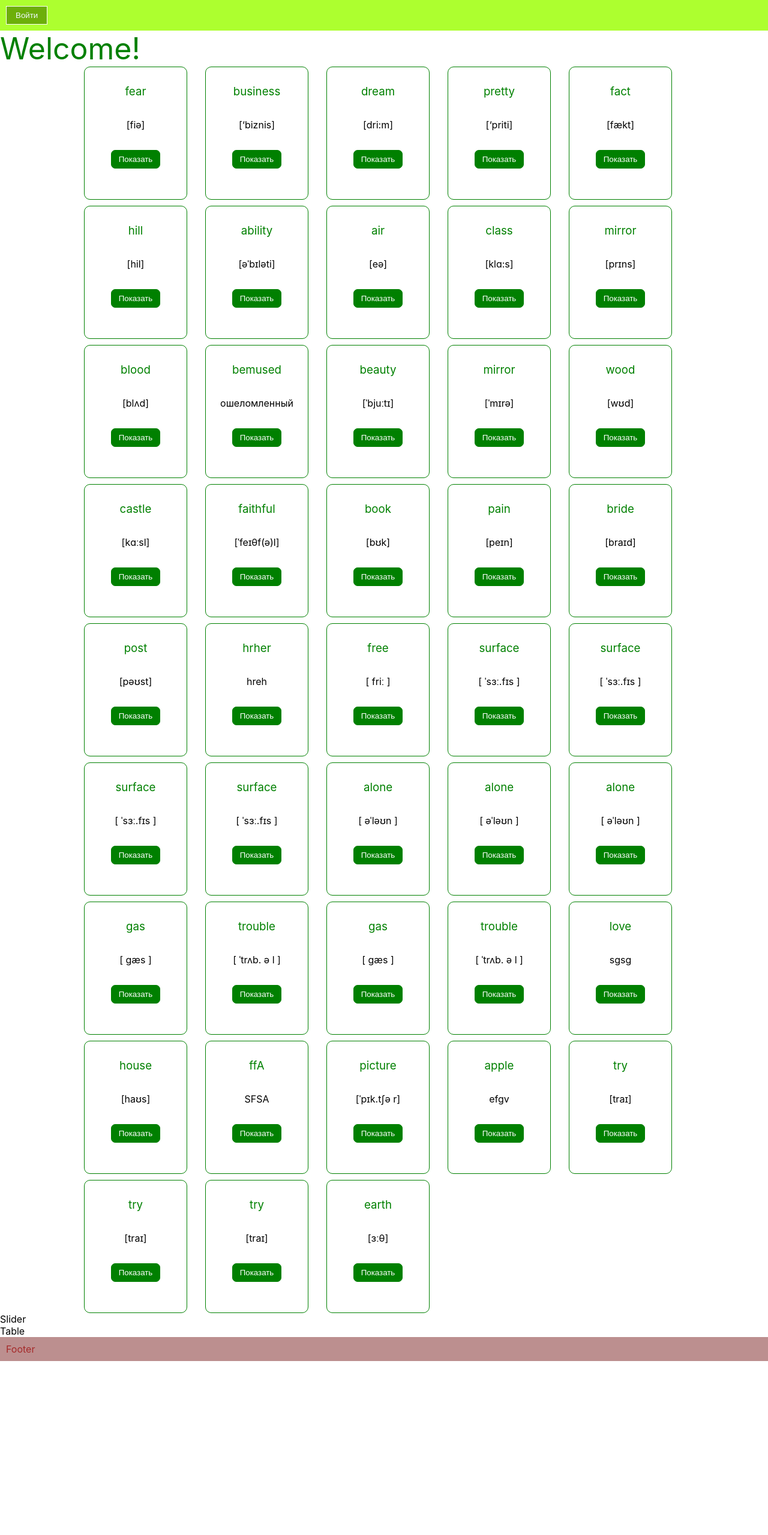
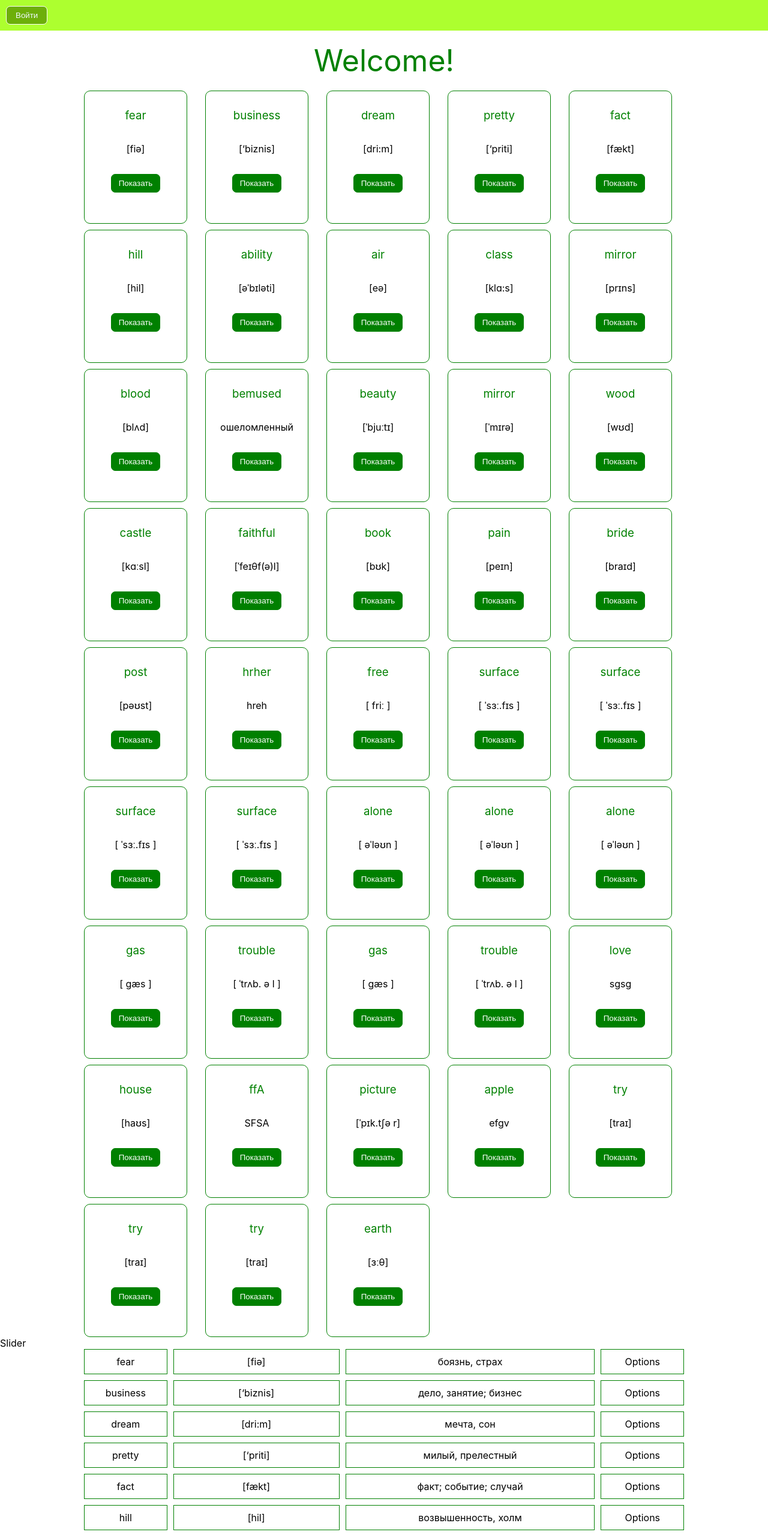
Before and after one commit to albina990/React_globalproject, a React (Create React App) app: page / in a window 1280 px wide. Shown: the top 2559 px of the page at 60% size. Before the commit the page ends 2269 px from the top, so only its background shows below. Built offline with nearby package versions, Linux system fonts and the light colour scheme.

Commit message:
add table

```diff
--- a/src/App.js
+++ b/src/App.js
@@ -14,7 +14,7 @@ function App() {
     <Home/>
     <Cards arr={words}/>
     <Slider/>
-    <Table/>
+    <Table arr={words}/>
     <Footer/>
   </>
   );
--- a/src/components/Button/Button.module.scss
+++ b/src/components/Button/Button.module.scss
@@ -6,3 +6,11 @@
     border-radius: 7px;
     cursor:pointer;
 }
+.header__btn{
+    background-color: rgb(109, 175, 10);
+    border: 1px solid white;
+    color:aliceblue;
+    padding: 7px 15px;
+    border-radius: 7px;
+    cursor:pointer;
+    }
--- a/src/components/Header/Header.jsx
+++ b/src/components/Header/Header.jsx
@@ -1,11 +1,12 @@
 import React from 'react'
+import Button from '../Button/Button'
 import st from './Header.module.scss';
 
 export default function Header() {
   return (
     <header>
     <div className={st.header}>
-      <button className={st.header__button}>Войти</button>
+      <Button styleName='header__btn' content='Войти'/>
     </div>
     </header>
   )
--- a/src/components/Header/Header.module.scss
+++ b/src/components/Header/Header.module.scss
@@ -2,10 +2,4 @@
     background-color: greenyellow;
     padding: 10px;
 
-    .header__button{
-    background-color: rgb(109, 175, 10);
-    border: 1px solid white;
-    color:aliceblue;
-    padding: 7px 15px;
-    }
 }
--- /dev/null
+++ b/src/components/RowOfTable/RowOfTable.jsx
@@ -0,0 +1,14 @@
+import React, { useState } from 'react'
+import st from './RowOfTable.module.scss'
+
+export default function RowOfTable(props) {
+    const {item} = props;
+  return (
+    <div className={st.table__row}>
+        <div className={st.table__unit}>{item.english}</div>
+        <div className={st.table__unit}>{item.transcription}</div>
+        <div className={st.table__unit}>{item.russian}</div>
+        <div className={st.table__unit}>Options</div>
+    </div>
+  )
+}
--- /dev/null
+++ b/src/components/RowOfTable/RowOfTable.module.scss
@@ -0,0 +1,12 @@
+.table__row{
+    display:grid;
+    grid-template-columns: 1fr 2fr 3fr 1fr;
+    gap: 10px;
+    margin-bottom: 10px;
+
+    .table__unit{
+        padding: 10px 20px;
+        text-align: center;
+        border: 1px solid green;
+    }
+}
--- a/src/pages/Home/Home.jsx
+++ b/src/pages/Home/Home.jsx
@@ -1,5 +1,6 @@
 import React from 'react'
 import st from './Home.module.scss'
+
 export default function Home() {
   return (
     <div className={st.home}>Welcome!</div>
--- a/src/pages/Home/Home.module.scss
+++ b/src/pages/Home/Home.module.scss
@@ -1,5 +1,7 @@
 .home{
     font-size: 50px;
     color: green;
+    text-align: center;
+    padding: 20px;
 
 }
--- a/src/pages/Table/Table.jsx
+++ b/src/pages/Table/Table.jsx
@@ -1,7 +1,17 @@
-import React from 'react'
+import React, { useState } from 'react'
+import st from './Table.module.scss'
+import RowOfTable from '../../components/RowOfTable/RowOfTable'
 
-export default function Table() {
+export default function Table(props) {
+    // const {arr} = props;
+
     return (
-        <div>Table</div>
+        <div className={st.container}>
+        {props.arr.map((item, index) => (
+
+            <RowOfTable item={item}/>
+        ))}
+        </div>
+
     )
 }
--- a/src/pages/Table/Table.module.scss
+++ b/src/pages/Table/Table.module.scss
@@ -0,0 +1,4 @@
+.container{
+    max-width: 1000px;
+    margin: 0 auto;
+}
```
